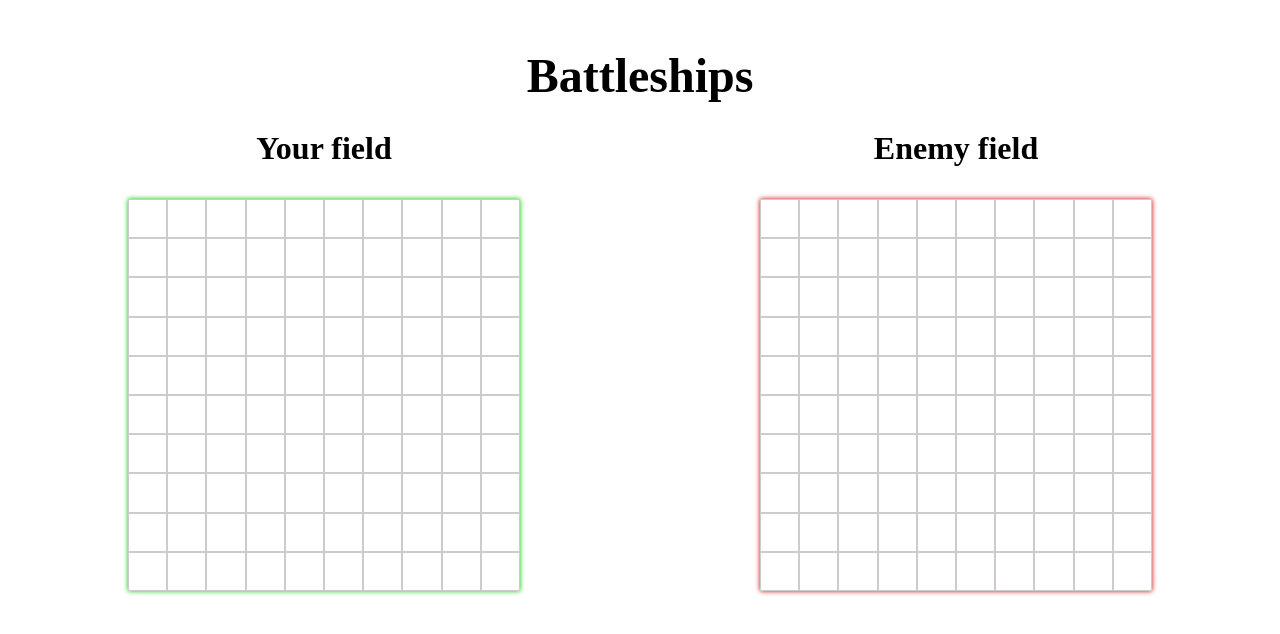
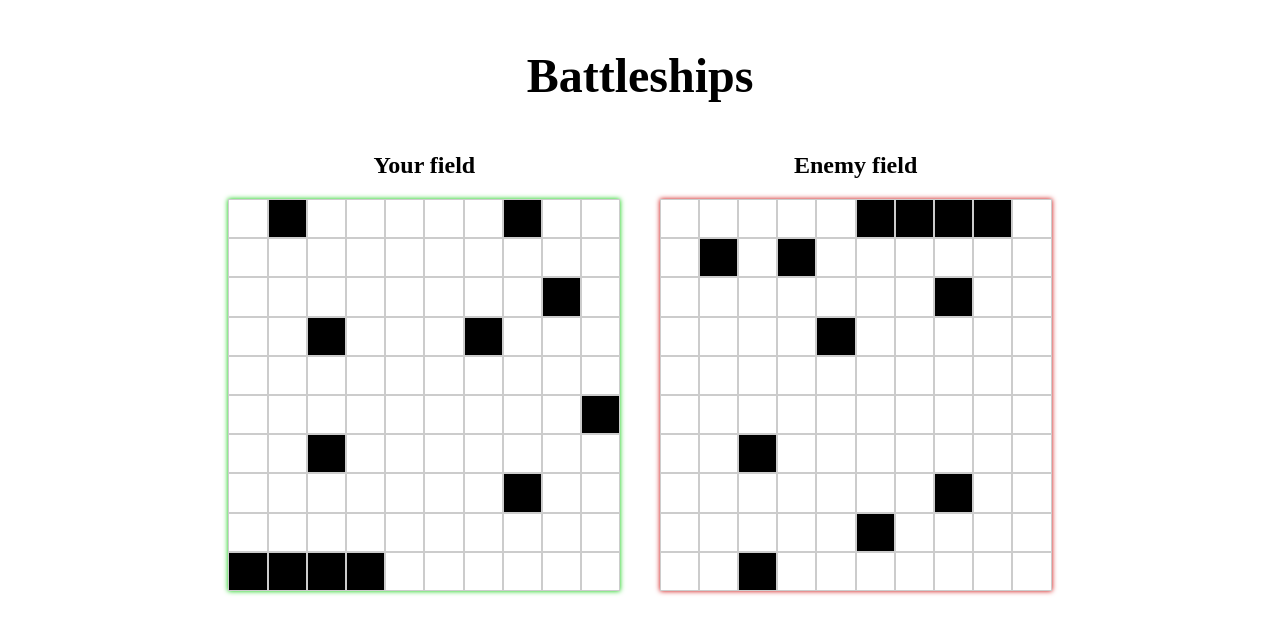
Before and after one commit to Artik-Man/battleships, an Angular app: page / in a window 1280 px wide. Shown: the top 634 px of the page. Built offline with nearby package versions, Linux system fonts and the light colour scheme.

Commit message:
UPD: layout and ships positoin (BUGS)

```diff
--- a/src/app/app.component.html
+++ b/src/app/app.component.html
@@ -1,13 +1,7 @@
 <section class="main">
   <h1>Battleships</h1>
   <div class="fields">
-    <div class="battlefield">
-      <h2 class="title">Your field</h2>
-      <div *ngFor="let cell of cells" class="cell"></div>
-    </div>
-    <div class="battlefield enemy">
-        <h2 class="title">Enemy field</h2>
-      <div *ngFor="let cell of cells" class="cell"></div>
-    </div>
+    <app-battlefield [ships]="playerShips" title="Your field"></app-battlefield>
+    <app-battlefield [ships]="enemyShips" title="Enemy field" isEnemy="true"></app-battlefield>
   </div>
 </section>
--- a/src/app/app.component.less
+++ b/src/app/app.component.less
@@ -26,29 +26,5 @@ h2 {
 
 .fields {
   display: flex;
-  justify-content: space-around;
+  justify-content: center;
 }
-
-.battlefield {
-  position: relative;
-  @size: 49vmin/10;
-  box-shadow: 0 0 5px 0 @ally;
-  display: grid;
-  grid-template-columns: repeat(10, 1fr);
-  grid-template-rows: repeat(10, 1fr);
-  width: @size*10;
-  &.enemy {
-    box-shadow: 0 0 5px 0 @enemy;
-  }
-  .title {
-    position: absolute;
-    bottom: 100%;
-    left: 0;
-    right: 0;
-  }
-  .cell {
-    width: @size;
-    height: @size;
-    box-shadow: inset 0 0 0 1px #ccc;
-  }
-}
--- a/src/app/app.component.ts
+++ b/src/app/app.component.ts
@@ -1,13 +1,35 @@
 import { Component } from '@angular/core';
+import GameGeneratorService from './services/gameGenerator';
+import Ship from './models/ship';
 
 @Component({
   selector: 'app-root',
   templateUrl: './app.component.html',
   styleUrls: ['./app.component.less']
 })
+
 export class AppComponent {
-  public cells = [];
-  constructor(){
-    this.cells.length = 100;
+  public playerShips: Ship[];
+  public enemyShips: Ship[];
+
+  constructor(private generator: GameGeneratorService) {
+
+    this.generator.start([
+      { width: 4, height: 1 },
+      // { width: 3, height: 2 },
+      { width: 1, height: 1 },
+      { width: 1, height: 1 },
+      { width: 1, height: 1 },
+      { width: 1, height: 1 },
+      { width: 1, height: 1 },
+      { width: 1, height: 1 },
+      { width: 1, height: 1 },
+      { width: 1, height: 1 },
+
+    ]);
+
+    this.playerShips = this.generator.getPlayerShips();
+    this.enemyShips = this.generator.getEnemyShips();
+
   }
 }
--- /dev/null
+++ b/src/app/components/battlefield/index.ts
@@ -0,0 +1,52 @@
+import { Component, Input, OnInit } from '@angular/core';
+import Ship, { ShipPosition } from 'src/app/models/ship';
+
+@Component({
+  selector: 'app-battlefield',
+  templateUrl: 'template.html',
+  styleUrls: ['./styles.less']
+})
+
+export class BattlefieldComponent implements OnInit {
+
+  @Input() ships: Ship[] = [];
+  @Input() isEnemy = false;
+  @Input() title = '';
+  public cells = [];
+
+  constructor() {
+    for (let i = 0; i < 100; i++) {
+      this.cells.push({
+        shipHere: false,
+        shipDamaged: false,
+        miss: false
+      });
+    }
+
+    console.log(this);
+
+  }
+
+  ngOnInit() {
+    // if (!this.isEnemy) {
+    this.ships.forEach(ship => {
+      ship.shape.cells.forEach(cell => {
+        const linearCoord = this.linearCoords({
+          x: cell.x + ship.position.x,
+          y: cell.y + ship.position.y
+        });
+
+        this.cells[linearCoord].shipHere = true;
+      });
+    });
+    // }
+  }
+
+  private linearCoords(position: ShipPosition): number {
+    if (position.y * 10 + position.x < 1) {
+      console.log(position, position.y * 10 + position.x);
+    }
+    return position.y * 10 + position.x;
+  }
+
+}
--- /dev/null
+++ b/src/app/components/battlefield/styles.less
@@ -0,0 +1,29 @@
+@import "../../styles/colors.less";
+.battlefield {
+  position: relative;
+  @size: 49vmin/10;
+  box-shadow: 0 0 5px 0 @ally;
+  display: grid;
+  grid-template-columns: repeat(10, 1fr);
+  grid-template-rows: repeat(10, 1fr);
+  width: @size*10;
+  &.enemy {
+    box-shadow: 0 0 5px 0 @enemy;
+    margin-left: @size;
+  }
+  .title {
+    position: absolute;
+    bottom: 100%;
+    left: 0;
+    right: 0;
+    text-align: center;
+  }
+  .cell {
+    width: @size;
+    height: @size;
+    box-shadow: inset 0 0 0 1px #ccc;
+    &.ship{
+      background: #000;
+    }
+  }
+}
--- /dev/null
+++ b/src/app/components/battlefield/template.html
@@ -0,0 +1,4 @@
+<div class="battlefield" [ngClass]="{'enemy':isEnemy}">
+  <h2 class="title">{{title}}</h2>
+  <div *ngFor="let cell of cells" class="cell" [ngClass]="{'ship': cell.shipHere, 'damage': cell.shipDamaged, 'miss': cell.miss}"></div>
+</div>
--- /dev/null
+++ b/src/app/models/ship.ts
@@ -0,0 +1,23 @@
+export default class Ship {
+  public shape: Shape;
+  public position: ShipPosition;
+  public dead = false;
+
+  constructor(shape: Shape, position: ShipPosition) {
+    this.shape = shape;
+    this.position = position;
+  }
+}
+
+export interface ShipPosition {
+  x: number;
+  y: number;
+}
+
+interface Shape {
+  cells: Cell[];
+}
+
+interface Cell extends ShipPosition {
+  damaged: boolean;
+}
```
Also changed, not shown: src/app/app.module.ts (+29 -2 lines).
